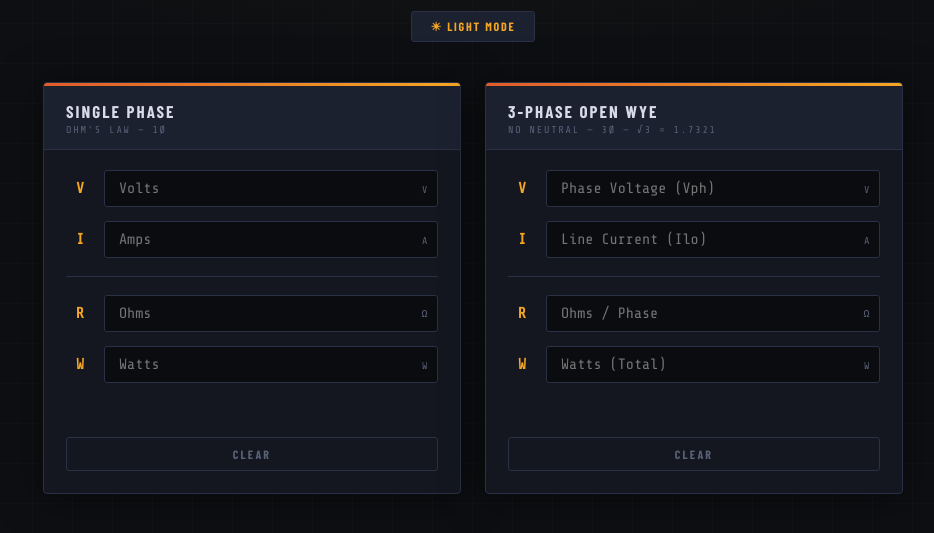
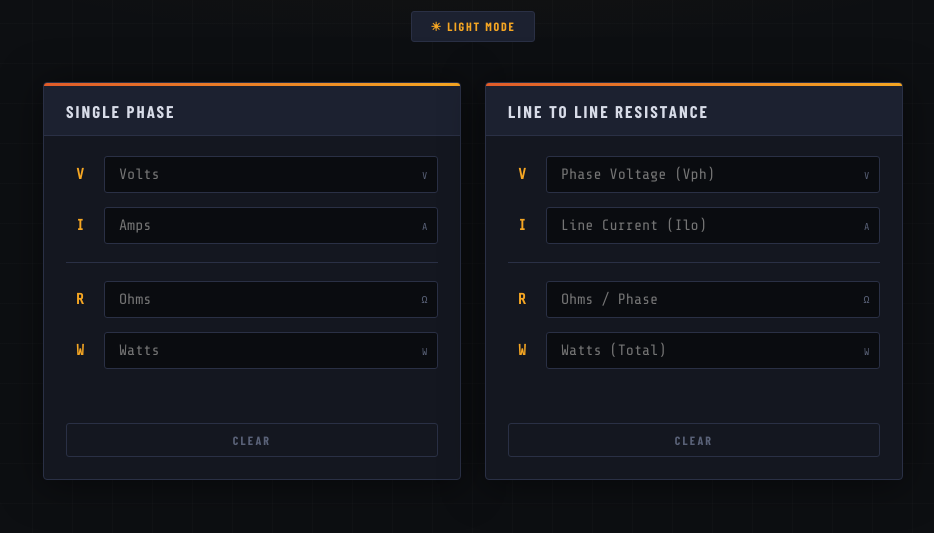
Before and after one commit to morheat/CalculatorOhmsLaw, a plain HTML site: page index.html in a window 1280 px wide. Shown: the part 97-630 px from the top of the page, without its empty margins (167-1101 px from the left). Drawn offline with nearby package versions, Linux system fonts and the light colour scheme; a web font is replaced by a local one.

Commit message:
format changes

```diff
--- a/index.html
+++ b/index.html
@@ -21,7 +21,6 @@
   <div class="calc-card" id="card1">
     <div class="card-header">
       <h2>Single Phase</h2>
-      <div class="subtitle">Ohm's Law &mdash; 1Ø</div>
     </div>
     <div class="fields">
       <div class="field-row">
@@ -63,8 +62,7 @@
   <!-- 3-PHASE OPEN WYE (NO NEUTRAL) -->
   <div class="calc-card" id="card3">
     <div class="card-header">
-      <h2>3-Phase Open Wye</h2>
-      <div class="subtitle">No Neutral &mdash; 3Ø &mdash; &radic;3 = 1.7321</div>
+      <h2>Line to Line Resistance</h2>
     </div>
     <div class="fields">
       <div class="field-row">
```
